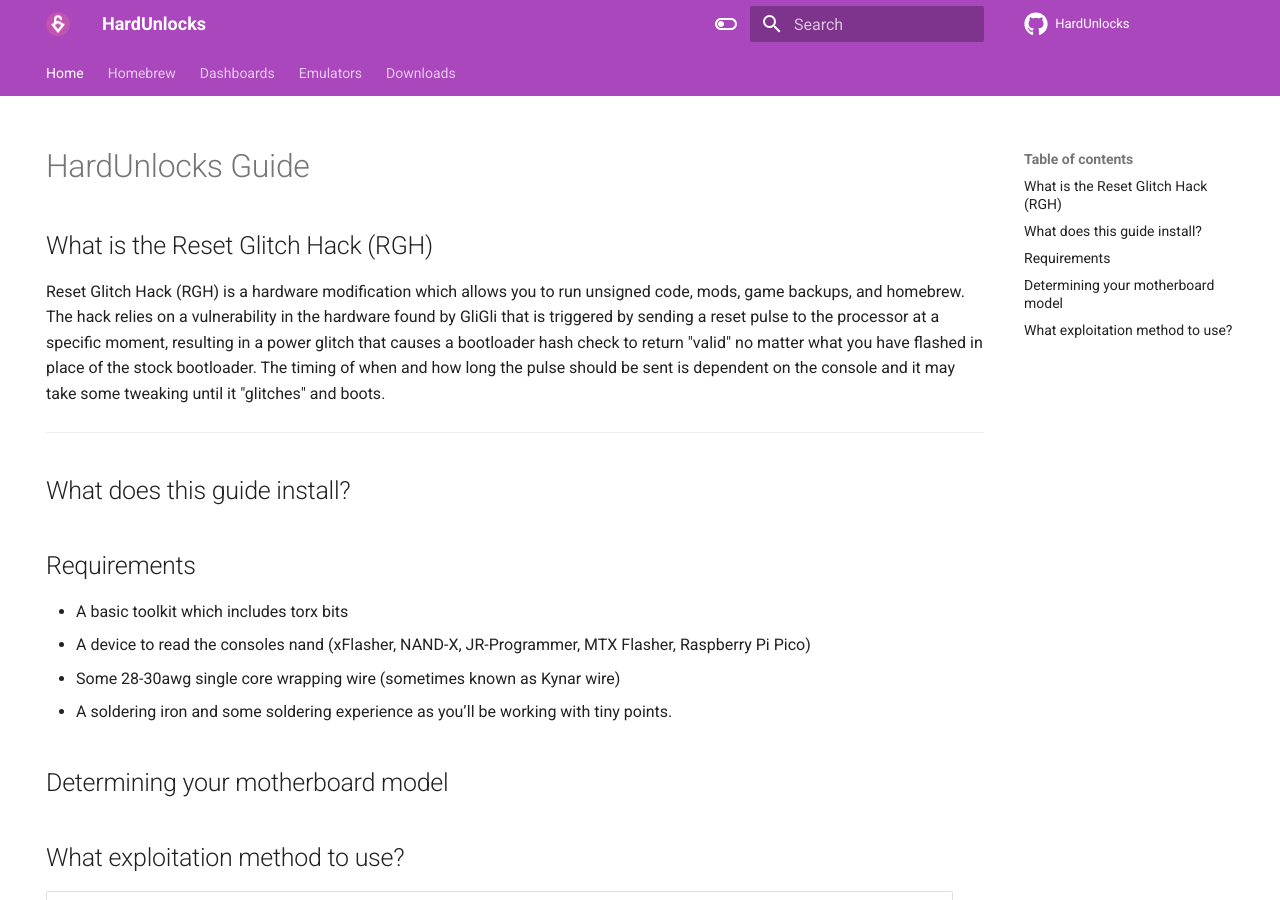
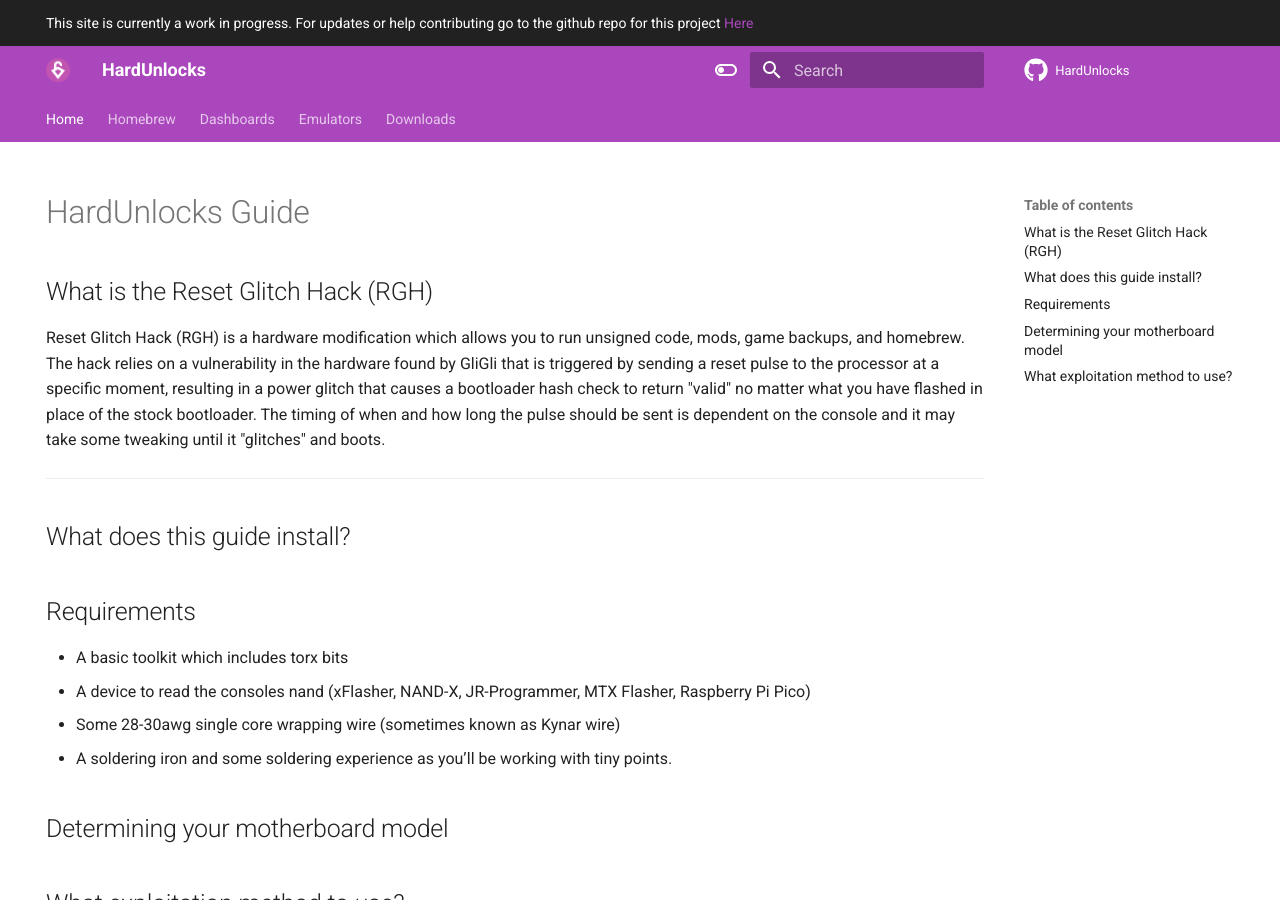
Before and after one commit to elasticpanda69/HardUnlocks, an MkDocs documentation site: the page built from docs/index.md, in a window 1280 px wide and 900 px high. Built offline with MkDocs 1.6.1 and Material for MkDocs 9.7.7, drawn with Linux system fonts in a browser that asks for light colours; emoji names are drawn with the system emoji font; comment, search, counter and statistics services are not loaded.

Commit message:
Created override directory extend main.html for announcement bar.

```diff
--- /dev/null
+++ b/docs/overrides/main.html
@@ -0,0 +1,5 @@
+{% extends "base.html" %}
+
+{% block announce %}
+  This site is currently a work in progress. For updates or help contributing go to the github repo for this project <a href="https://github.com/elasticpanda69/HardUnlocks">Here</a>
+{% endblock %}
--- a/mkdocs.yml
+++ b/mkdocs.yml
@@ -2,6 +2,7 @@
 site_url: https://hardunlocks.com
 theme:
   name: material
+  custom_dir: docs/overrides
   logo: assets/logo.png
   favicon: assets/logo.png
   icon:
```
